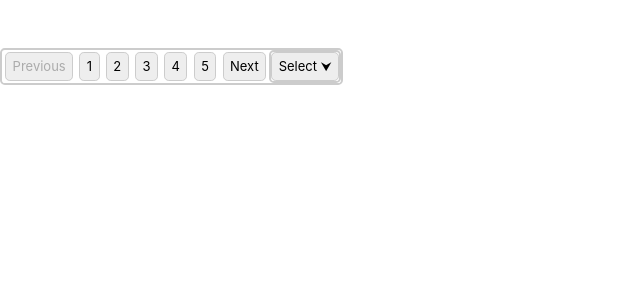
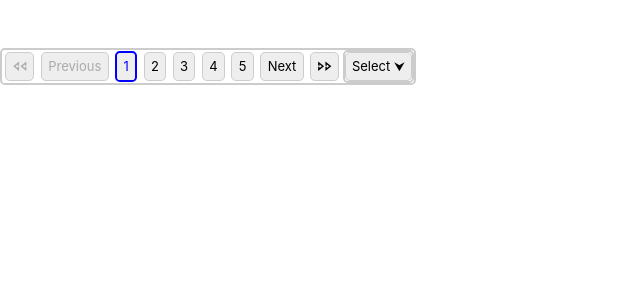
Before and after one commit to davidriggins/Dropdown, a Vue app in the folder vue-multiselect/: page /about in a window 1280 px wide. Shown: the top 300 px of the page, without its empty margins (0-640 px from the left). Built offline with nearby package versions, Linux system fonts and the light colour scheme.

Commit message:
A major rework from example that is mostly working.

```diff
--- a/vue-multiselect/src/components/TablePagination.vue
+++ b/vue-multiselect/src/components/TablePagination.vue
@@ -2,13 +2,19 @@
   <div>
     <ul>
       <li>
-        <Button class="qam-previous" :disabled="prevDisabled">Previous</Button>
-      </li>
-      <li v-for="index in numberOfButtons" :key="index">
-        <Button class="qam-page-button" name="qam-page-button" @click="pageButtonClicked(buttonNumbers[index - 1], $event)">{{ buttonNumbers[index - 1] }}</Button>
+        <Button class="qam-prev-next" @click="onClickFirstPage" :disabled="isInFirstPage">🢔🢔</Button>
       </li>
       <li>
-        <Button class="qam-next" :disabled="nextDisabled">Next</Button>
+        <Button class="qam-previous" @click="onClickPreviousPage" :disabled="isInFirstPage">Previous</Button>
+      </li>
+      <li v-for="page in pages" :key="page.name">
+        <Button class="qam-page-button" @click="onClickPage(page.name)" :class="{ active: isPageActive(page.name) }" name="qam-page-button" :disabled="page.isDisabled">{{ page.name }}</Button>
+      </li>
+      <li>
+        <Button class="qam-next" @click="onClickNextPage" :disabled="isInLastPage">Next</Button>
+      </li>
+      <li>
+        <Button class="qam-prev-next" @click="onClickLastPage" :disabled="isInLastPage">🢖🢖</Button>
       </li>
     </ul>
     <SimpleDropdown class="qam-tp-dropdown"></SimpleDropdown>
@@ -16,159 +22,101 @@
 </template>
 
 <script setup>
-import { nextTick, onMounted, onUpdated, ref } from "vue";
+import { onMounted, ref, computed } from "vue";
 import Button from "@/components/Button.vue";
 import SimpleDropdown from "@/components/SimpleDropdown.vue";
 
-// const radius = ref(2);
-const numberOfButtons = ref(0);
-const buttonNumbers = ref([]);
-const currentPage = ref(1);
-const prevDisabled = ref(true);
-const nextDisabled = ref(false);
-const numberOfPages = ref(1);
-const itemsPerPage = ref(5);
-const centerNumber = ref(3);
-const startNumber = ref(1);
-const delta = ref(0);
+//===============================================
+//===============================================
+const maxVisibleButtons = ref(5);
+
+//===============================================
+
 const props = defineProps({
-  pages: { type: Array },
-  // itemsPerPage: { type: Number, default: 5 },
   radius: { type: Number, default: 2 },
-  totalItems: { type: Number, default: 240 },
+  totalPages: { type: Number, default: 240 },
+  perPage: { type: Number, default: 100 },
+  currentPage: { type: Number, default: 1 },
   itemsPerPageOptions: { type: Array },
 });
 
 onMounted(() => {
-  numberOfButtons.value = props.radius * 2 + 1;
-  startNumber.value = 1;
-  centerNumber.value = props.radius + 1;
-  setButtonNumbers();
-
-  // nextTick();
-  currentPage.value = 1;
-  setActiveButton(startNumber.value);
-  // checkPreviousAndNext();
+  maxVisibleButtons.value = props.radius * 2 + 1;
 });
 
-onUpdated(() => {
-  console.log("IN onUpdated");
-  // setActiveButton(currentPage.value);
+const startPage = computed(() => {
+  // When on the first page
+  if (props.currentPage === 1) {
+    return 1;
+  }
+
+  // // When on the last page
+  // if (props.currentPage === props.totalPages) {
+  //   const start = props.totalPages - (maxVisibleButtons.value - 1);
+
+  //   if (start === 0) {
+  //     return 1;
+  //   } else {
+  //     return start;
+  //   }
+  // }
+
+  // When on the last page
+  if (props.currentPage === props.totalPages) {
+    return props.totalPages - maxVisibleButtons.value;
+  }
+
+  // When in-between
+  return props.currentPage - 1;
 });
 
-const pageButtonClicked = (page, event) => {
-  // console.log(page);
-  console.log("===================================================");
-  console.log("Page: ", page);
-  console.log("Target textContent: ", event.target.textContent);
-  console.log("CenterNumber: ", centerNumber.value);
-  currentPage.value = page;
-  if (centerNumber.value != page) {
-    console.log("Shift numbers");
-    // setActiveButton(page);
-    determineButtonStats();
-    setButtonNumbers();
-    setActiveButton(page);
-  } else {
-    setButtonNumbers();
-    setActiveButton(page);
-  }
-  // centerNumber.value = page;
-  numberOfPages.value = Math.ceil(props.totalItems / itemsPerPage.value);
-  if (currentPage.value > numberOfPages.value - 1) {
-    nextDisabled.value = true;
+const pages = computed(() => {
+  const range = [];
+
+  for (let i = startPage.value; i <= Math.min(startPage.value + maxVisibleButtons.value - 1, props.totalPages); i++) {
+    range.push({
+      name: i,
+      isDisabled: i === props.currentPage,
+    });
   }
 
-  checkPreviousAndNext();
+  return range;
+});
+
+const isInFirstPage = computed(() => {
+  return props.currentPage === 1;
+});
+
+const isInLastPage = computed(() => {
+  return props.currentPage === props.totalPages;
+});
+
+const emits = defineEmits(["pagechanged"]);
+
+// Methods
+
+const isPageActive = (page) => {
+  return props.currentPage === page;
 };
 
-const setButtonNumbers = () => {
-  // Clear the button numbers array
-  buttonNumbers.value = [];
-
-  for (var i = 0; i < numberOfButtons.value; i++) {
-    buttonNumbers.value[i] = i + startNumber.value;
-  }
+const onClickFirstPage = () => {
+  emits("pagechanged", 1);
 };
 
-const determineButtonStats = () => {
-  console.log("Determine button stats.");
-
-  // If the current selected page and the current center number
-  // are the same, no change in stats.
-  if (centerNumber.value === currentPage.value) {
-    return;
-  }
-
-  // If the center number is greater than the current page selected,
-  // then we are descending.
-  if (centerNumber.value > currentPage.value) {
-    // Get the delta between the two values (negative)
-    delta.value = currentPage.value - centerNumber.value;
-
-    // If the current starting number minus the delta (negative) is <=1,
-    // then we need the start number to be 1.
-    // Center number is the radius + 1.
-    if (startNumber.value + delta.value <= 1) {
-      centerNumber.value = props.radius + 1;
-      startNumber.value = 1;
-    }
-    // Otherwise, the starting number plus the delta (negative) > 1.
-    // We are not at the beginning of the range.
-    // Subtract delta from the starting and center numbers.
-    else {
-      startNumber.value += delta.value;
-      centerNumber.value += delta.value;
-    }
-
-    // Otherwise, we are ascending.
-    // Determine the delta (positive) and set the values accordingly.
-  } else {
-    delta.value = currentPage.value - centerNumber.value;
-    startNumber.value += delta.value;
-    centerNumber.value = currentPage.value;
-  }
+const onClickPreviousPage = () => {
+  emits("pagechanged", props.currentPage - 1);
 };
 
-const setActiveButton = (activeNumber) => {
-  // console.log("IN setActiveButton");
-  console.log("DELTA = ", delta.value);
-  console.log("setActiveButton: activeNumber = ", activeNumber);
-  // Remove all active items
-  var activeItems = document.getElementsByClassName("qam-current");
-  for (var i = 0; i < activeItems.length; i++) {
-    // console.log("setActiveButton: remove class from item = ", i);
-    activeItems[i].classList.remove("qam-current");
-  }
+const onClickPage = (page) => {
+  emits("pagechanged", page);
+};
 
-  var pageButtons = document.getElementsByClassName("qam-page-button");
-  for (var j = 0; j < pageButtons.length; j++) {
-    console.log("Index: ", j);
-    // if (activeNumber <= 3) {
-    //   console.log("Hello");
-    //   if (pageButtons[j].textContent == activeNumber) {
-    //     console.log("setActiveButton: add class to item = ", j);
-    //     pageButtons[j].classList.add("qam-current");
-    //   }
-    // } else if (j - delta.value >= 0) {
-    if (j - delta.value >= 0) {
-      if (pageButtons[j].textContent == activeNumber) {
-        console.log("setActiveButton: add class to item = ", j - delta.value);
-        pageButtons[j - delta.value].classList.add("qam-current");
-      }
-    }
-    // console.log("setActiveButton: textContent = ", pageButtons[j].textContent);
-  }
+const onClickNextPage = () => {
+  emits("pagechanged", props.currentPage + 1);
+};
 
-  // el.classList.add("qam-current");
-};
-const checkPreviousAndNext = () => {
-  var center = props.radius + 1;
-  if (currentPage.value <= center) {
-    prevDisabled.value = true;
-  } else {
-    prevDisabled.value = false;
-  }
+const onClickLastPage = () => {
+  emits("pagechanged", props.totalPages);
 };
 </script>
 
@@ -197,9 +145,13 @@ ul {
 .qam-not-current {
   color: #000;
 }
-.qam-current {
+.active {
   color: #00f;
   border: 2px solid #00f;
+}
+
+.qam-prev-next {
+  /* font-size: 1rem; */
 }
 /* .qam-tp-dropdown {
   display: inline-block;
--- a/vue-multiselect/src/views/AboutView.vue
+++ b/vue-multiselect/src/views/AboutView.vue
@@ -5,7 +5,7 @@
     <!-- <Table2></Table2> -->
     <!-- <SimpleDropdown @handleSelection="handleSelection" :items="list" :keepSelectedAsText="true"></SimpleDropdown> -->
     <!-- <MultiselectDropdown buttonText="Select Me" :items="optionsList"></MultiselectDropdown> -->
-    <TablePagination></TablePagination>
+    <TablePagination :totalPages="240" :perPage="25" :currentPage="currentPage" @pagechanged="onPageChange"></TablePagination>
   </div>
   <!-- </div> -->
 </template>
@@ -47,6 +47,13 @@ const optionsList = ref([
   "Hello24",
 ]);
 
+const currentPage = ref(1);
+
+const onPageChange = (page) => {
+  console.log(page);
+  currentPage.value = page;
+};
+
 const handleSelection = (value) => {
   console.log(value);
 };
```
